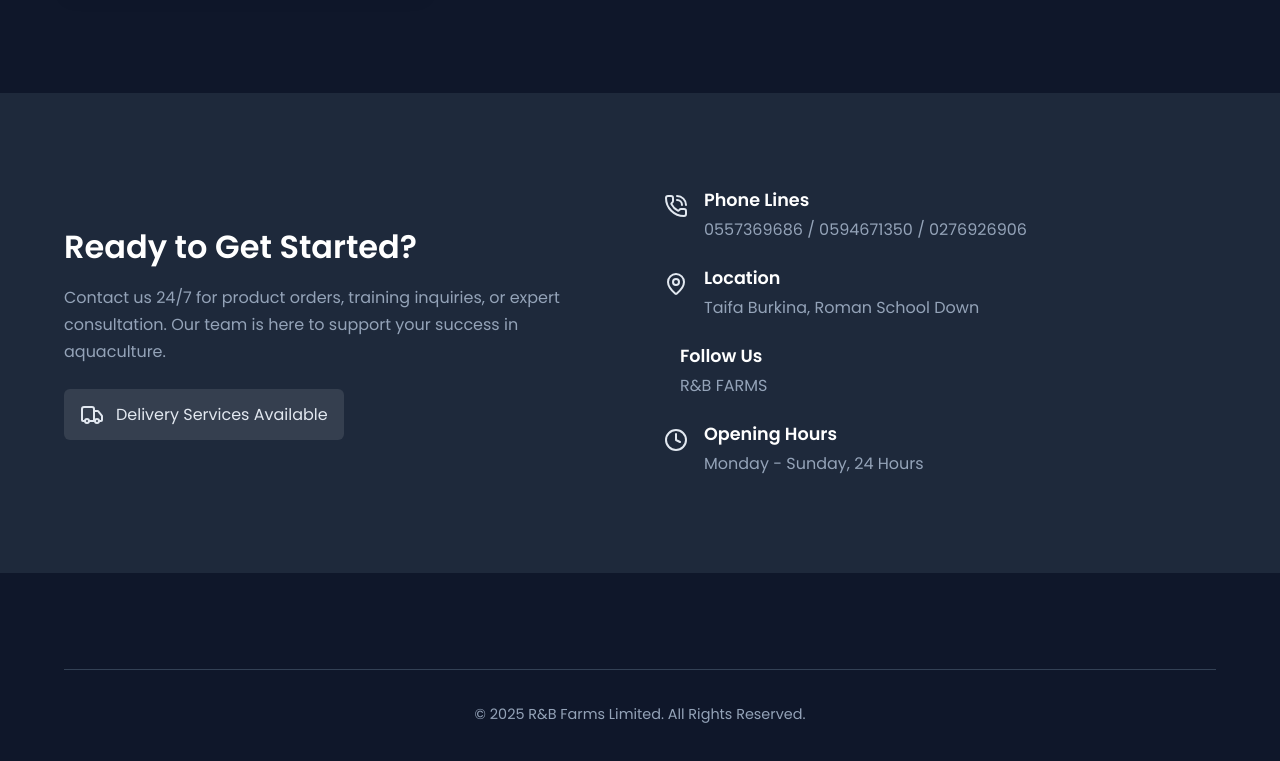
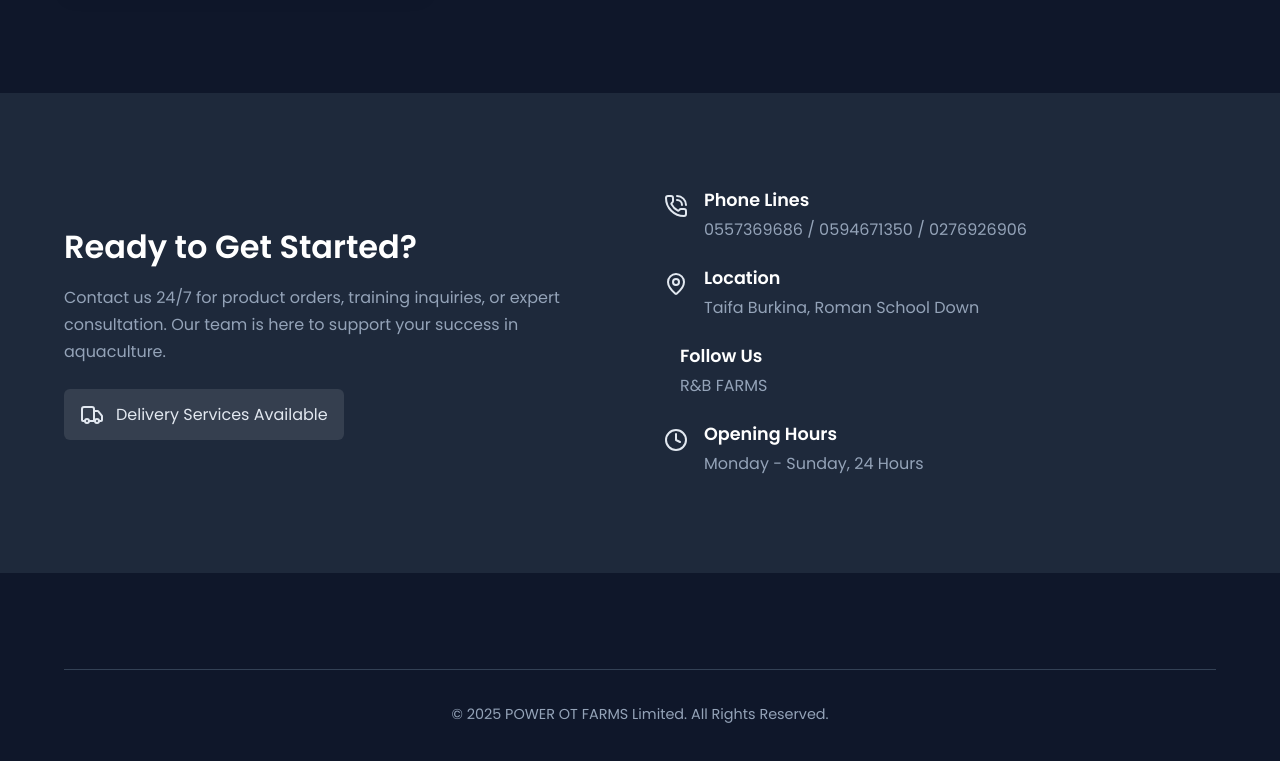
Before and after one commit to Sanjeev0506/rb, a plain HTML site: page services.html in a window 1280 px wide. Shown: the part 1917-2678 px from the top of the page. Drawn offline with nearby package versions, Linux system fonts and the light colour scheme; some icons are missing.

Commit message:
Update services.html

```diff
--- a/services.html
+++ b/services.html
@@ -155,7 +155,7 @@
     <footer id="contact" class="footer">
         <div class="container">
             <div class="footer-bottom">
-                <p>&copy; <span id="year"></span> R&B Farms Limited. All Rights Reserved.</p>
+                <p>&copy; <span id="year"></span> POWER OT FARMS Limited. All Rights Reserved.</p>
             </div>
         </div>
     </footer>
@@ -163,4 +163,5 @@
     <script src="https://cdn.jsdelivr.net/npm/lucide@latest/dist/umd/lucide.min.js"></script>
     <script src="js/global.js"></script>
 </body>
+
 </html>
```
